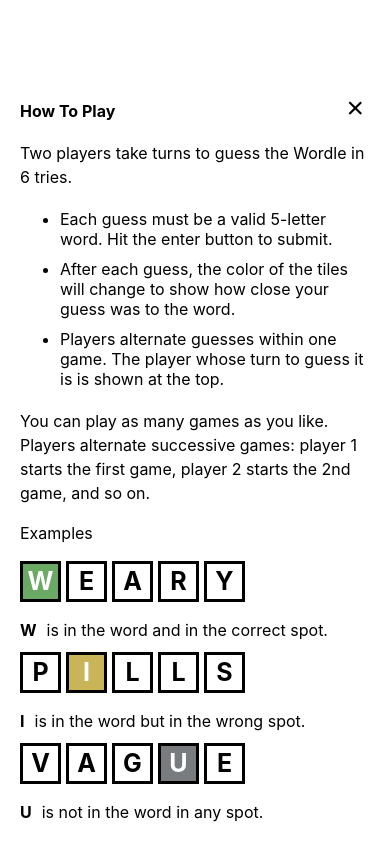
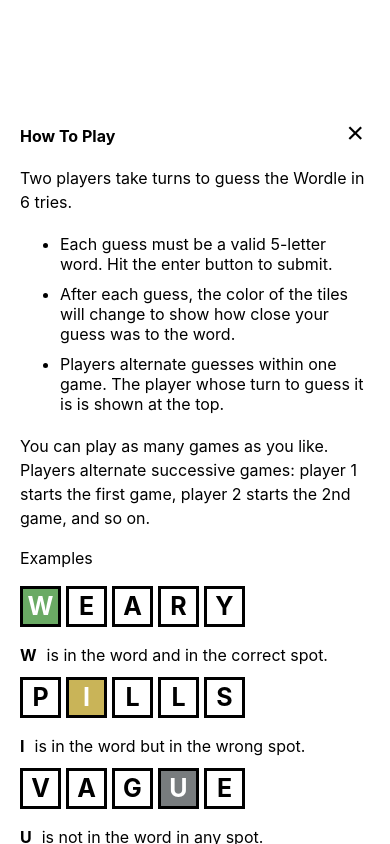
Before and after one commit to CookieRebel/wordlelove, a React (Create React App) app: page / in a window 390 px wide. Both pictures are taken after a click on the button "How to play". Built offline with nearby package versions, Linux system fonts and the light colour scheme.

Commit message:
Updated CSS to be more mobile friendly

```diff
--- a/src/HowToPlay.css
+++ b/src/HowToPlay.css
@@ -95,7 +95,7 @@
     border-radius: 0;
     overflow-y: scroll; /* allow scrolling within the container */
     padding: 20px; /* adjust padding for mobile */
-    padding-top: 100px;
+    padding-top: 150px;
   }
 
   .how-to-play-container h1,
@@ -106,7 +106,7 @@
 
   .close-button {
     position: absolute;
-    top: 100px;
+    top: 150px;
     right: 20px;
     /* other styles */
   }
```
